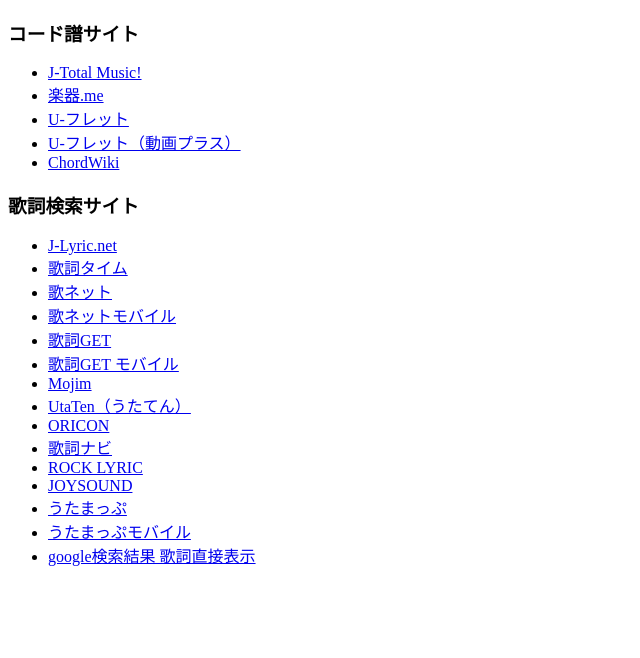
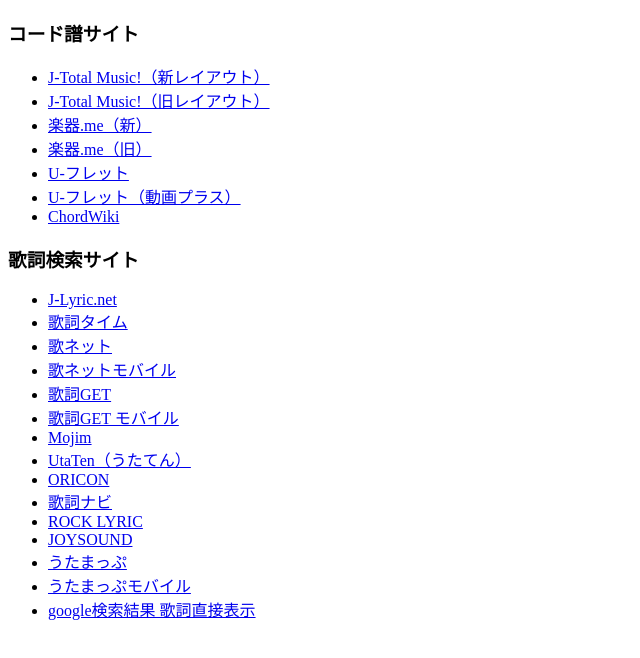
Before and after one commit to yobukodori/freedom, a plain HTML site: page songs.html in a window 1280 px wide. Shown: the whole page, without its empty margins (0-640 px from the left). Drawn offline with Linux system fonts and the light colour scheme.

Commit message:
Add files via upload

```diff
--- a/songs.html
+++ b/songs.html
@@ -8,10 +8,14 @@
 <body>
 <h3>コード譜サイト</h3>
 <ul>
+<li><a href="https://music.j-total.net/data/032mi/054_Mrs_Green_Apple/007.html" target="_blank">
+J-Total Music!（新レイアウト）</a></li>
 <li><a href="https://music.j-total.net/data/013su/029_sukima_switch/069.html" target="_blank">
-J-Total Music!</a></li>
+J-Total Music!（旧レイアウト）</a></li>
+<li><a href="https://gakufu.gakki.me/m/data/N12215.html" target="_blank">
+楽器.me（新）</a></li>
 <li><a href="https://gakufu.gakki.me/m/data/DT10145.html" target="_blank">
-楽器.me</a></li>
+楽器.me（旧）</a></li>
 <li><a href="https://www.ufret.jp/song.php?data=39759" target="_blank">
 U-フレット</a></li>
 <li><a href="https://www.ufret.jp/song.php?data=48738" target="_blank">
```
